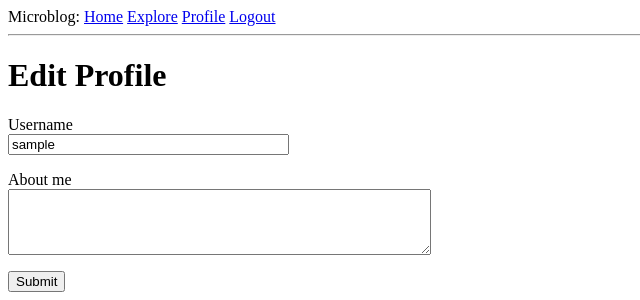
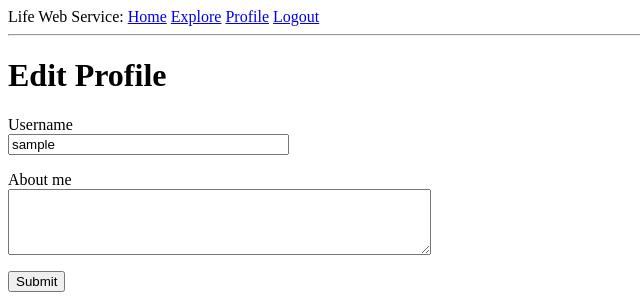
Before and after one commit to KEHANG/Life_Web_Services, a Flask app: page /edit_profile in a window 1280 px wide. Shown: the top 300 px of the page, without its empty margins (0-640 px from the left). Run offline with Flask 2, Linux system fonts and the light colour scheme; the visitor is signed in with stand-in values (Sample User, id 1); data comes from the database, SQL or seed files in the repository.

Commit message:
[lws-template] change base template's microblog to LWS

```diff
--- a/lws/templates/base.html
+++ b/lws/templates/base.html
@@ -1,14 +1,14 @@
 <html>
     <head>
       {% if title %}
-      <title>{{ title }} - Microblog</title>
+      <title>{{ title }} - Life Web Service</title>
       {% else %}
-      <title>Welcome to Microblog</title>
+      <title>Welcome to Life Web Service</title>
       {% endif %}
     </head>
     <body>
         <div>
-          Microblog:
+          Life Web Service:
           <a href="{{ url_for('index') }}">Home</a>
           <a href="{{ url_for('explore') }}">Explore</a>
           {% if current_user.is_anonymous %}
```
